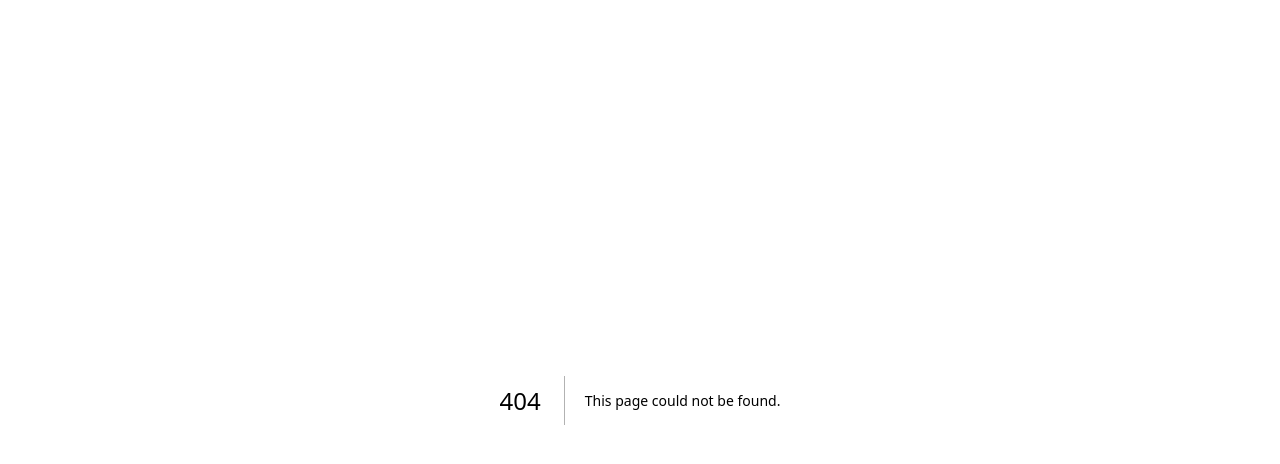
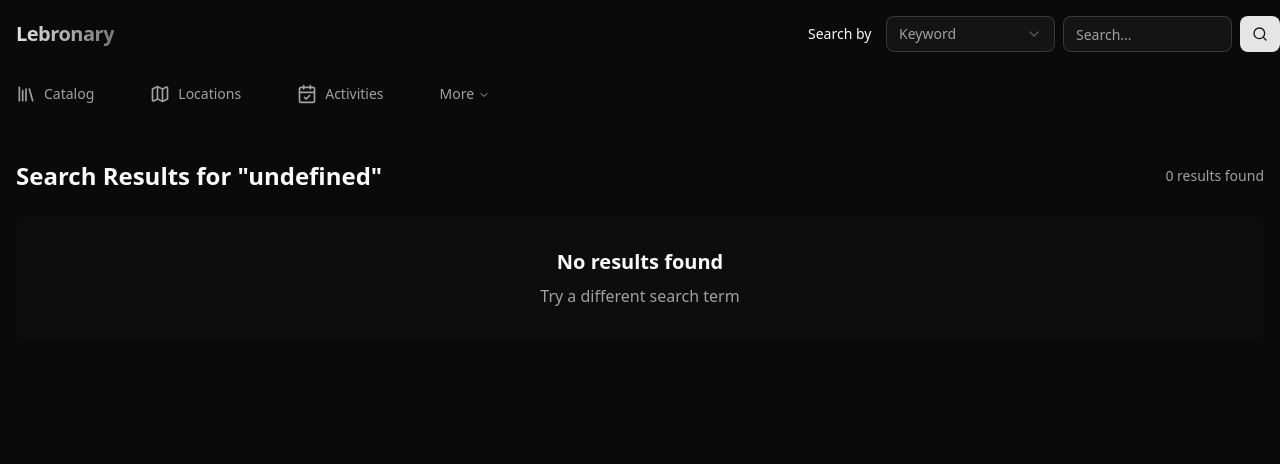
Before and after one commit to calexcao/lebronary, a Next.js app: page /search in a window 1280 px wide. Before the commit this address had no page. Shown: the top 464 px of the page. Built offline with nearby package versions, Linux system fonts and the light colour scheme.

Commit message:
searchbar functionality

```diff
--- a/app/(home)/activities/page.tsx
+++ b/app/(home)/activities/page.tsx
@@ -7,20 +7,15 @@ import { Button } from "@/components/ui/button";
 async function Activities({
   searchParams,
 }: {
-  searchParams: { from?: string; to?: string };
+  searchParams: { from: string; to: string };
 }) {
-  const fromDate = searchParams.from
-    ? parse(searchParams.from, "yyyy-MM-dd", new Date())
-    : new Date();
-  const toDate = searchParams.to
-    ? addDays(parse(searchParams.to, "yyyy-MM-dd", new Date()), 1)
-    : addDays(new Date(), 1);
+  const params = await searchParams;
 
   const activities = await prisma.activities.findMany({
     where: {
       date: {
-        gte: fromDate,
-        lte: toDate,
+        gte: parse(params.from, "yyyy-MM-dd", new Date()),
+        lte: addDays(parse(params.to, "yyyy-MM-dd", new Date()), 1),
       },
     },
     orderBy: {
--- /dev/null
+++ b/app/(home)/locations/page.tsx
@@ -0,0 +1,55 @@
+{
+  /*Mock/Temporary Data*/
+}
+const locations = [
+  {
+    id: 1,
+    name: "Markham Public Library - Aaniin Branch",
+    address: "5665 14th Ave, Markham, ON L3S 3K5",
+    hours: "10:00 a.m. - 9:00 p.m.",
+    contact: "(905) 513-7977",
+  },
+  {
+    id: 2,
+    name: "Toronto Public Library - Goldhawk Park Branch",
+    address: "295 Alton Towers Cir, Toronto, ON M1V 4E7",
+    hours: "09:00 a.m. - 9:00 p.m.",
+    contact: "(416) 396-8964",
+  },
+  {
+    id: 3,
+    name: "Markham Public Library - Milliken Mills Branch",
+    address: "7600 Kennedy Rd #1, Markham, ON L3R 9S5",
+    hours: "10:00 a.m. - 9:00 p.m.",
+    contact: "(905) 513-7977",
+  },
+  {
+    id: 4,
+    name: "Aaniin Community Centre",
+    address: "5665 14th Ave, Markham, ON L3S 3K5",
+    hours: "10:00 a.m. - 9:00 p.m.",
+    contact: "(905) 475-4851",
+  },
+];
+
+function Locations() {
+  return (
+    <div className="container mx-auto flex-col p-4 pt-10 space-y-8">
+      <h1 className="text-3xl font-bold">Locations</h1>
+      {locations.map((location) => (
+        <div key={location.id}>
+          <div className="flex flex-col w-full border rounded-md p-4 space-y-2">
+            <div>
+              <p className="text-lg font-bold">{location.name}</p>
+              <p className="text-muted-foreground">{location.address}</p>
+            </div>
+            <p>Hours: {location.hours}</p>
+            <p>Contact: {location.contact}</p>
+          </div>
+        </div>
+      ))}
+    </div>
+  );
+}
+
+export default Locations;
--- /dev/null
+++ b/app/(home)/search/page.tsx
@@ -0,0 +1,126 @@
+import { prisma } from "@/lib/prisma";
+import Link from "next/link";
+import Image from "next/image";
+
+type Result = {
+  id: number;
+  author: string;
+  name: string;
+  category_links: {
+    category_id: number;
+    categories: {
+      name: string;
+    };
+  }[];
+  book_photos: { url: string }[];
+};
+
+async function SearchPage({
+  searchParams,
+}: {
+  searchParams: { query: string; search_by: string };
+}) {
+  const params = await searchParams;
+  const { query, search_by } = params;
+  let results: Result[] = [];
+
+  if (search_by === "title") {
+    results = await prisma.books.findMany({
+      where: {
+        name: { contains: query },
+      },
+      include: {
+        book_photos: {
+          select: { url: true },
+        },
+        category_links: {
+          include: {
+            categories: {
+              select: { name: true },
+            },
+          },
+        },
+      },
+    });
+  } else if (search_by === "category") {
+    results = await prisma.books.findMany({
+      where: {
+        category_links: {
+          some: {
+            categories: {
+              name: { contains: query },
+            },
+          },
+        },
+      },
+      include: {
+        book_photos: {
+          select: { url: true },
+        },
+        category_links: {
+          include: {
+            categories: {
+              select: { name: true },
+            },
+          },
+        },
+      },
+    });
+  }
+
+  return (
+    <div className="container mx-auto p-4 pt-10 space-y-8">
+      <div className="flex justify-between items-center mb-6">
+        <h1 className="text-2xl font-bold">{`Search Results for "${query}"`}</h1>
+        <p className="text-sm text-muted-foreground">
+          {results.length} results found
+        </p>
+      </div>
+
+      {results.length > 0 ? (
+        <div className="grid grid-cols-6 gap-6">
+          {results.map((result) => (
+            <div
+              key={result.id}
+              className="group relative transition-transform duration-300 hover:scale-105"
+            >
+              <Link href={`/books/${result.id}`}>
+                <div className="aspect-[2/3] relative overflow-hidden rounded-md">
+                  <Image
+                    src={result.book_photos[0]?.url}
+                    alt={result.name}
+                    fill
+                    className="object-cover transition-all duration-300 group-hover:brightness-75"
+                    sizes="(max-width: 768px) 50vw, (max-width: 1200px) 33vw, 20vw"
+                  />
+                  <div className="absolute inset-0 bg-gradient-to-t from-black/70 to-transparent opacity-0 group-hover:opacity-100 transition-opacity duration-300 flex flex-col justify-end p-3">
+                    <p className="font-medium truncate">{result.name}</p>
+                    <p className="text-sm text-gray-300 truncate">
+                      {result.author}
+                    </p>
+                    {result.category_links.length > 0 && (
+                      <div className="flex flex-wrap gap-1 mt-1">
+                        <span className="text-xs bg-popover px-2 py-0.5 rounded-sm">
+                          {result.category_links[0].categories.name}
+                        </span>
+                      </div>
+                    )}
+                  </div>
+                </div>
+              </Link>
+            </div>
+          ))}
+        </div>
+      ) : (
+        <div className="bg-secondary/10 rounded-lg p-8 text-center">
+          <p className="text-xl font-semibold">No results found</p>
+          <p className="text-muted-foreground mt-2">
+            Try a different search term
+          </p>
+        </div>
+      )}
+    </div>
+  );
+}
+
+export default SearchPage;
--- a/components/Navbar.tsx
+++ b/components/Navbar.tsx
@@ -21,8 +21,8 @@ function Navbar() {
   const to = format(addWeeks(new Date(), 2), "yyyy-MM-dd");
 
   const navItems = [
-    { href: "/", icon: <Library size={20} />, text: "Cataloge" },
-    { href: "/", icon: <Map size={20} />, text: "Locations" },
+    { href: "/", icon: <Library size={20} />, text: "Catalog" },
+    { href: "/locations", icon: <Map size={20} />, text: "Locations" },
     {
       href: `/activities?from=${from}&to=${to}`,
       icon: <CalendarCheck size={20} />,
--- a/components/SearchBar.tsx
+++ b/components/SearchBar.tsx
@@ -8,14 +8,21 @@ import {
   SelectTrigger,
   SelectValue,
 } from "./ui/select";
+import { redirect } from "next/navigation";
 
 function SearchBar() {
   async function Search(formData: FormData) {
     "use server";
-    const search_by = formData.get("search_by");
-    const search = formData.get("search");
+    const search_by = formData.get("search_by") as string;
+    const search = formData.get("search") as string;
 
-    console.log(search_by, search);
+    if (search && search_by) {
+      redirect(
+        `/search?query=${encodeURIComponent(
+          search
+        )}&search_by=${encodeURIComponent(search_by)}`
+      );
+    }
   }
 
   return (
```
